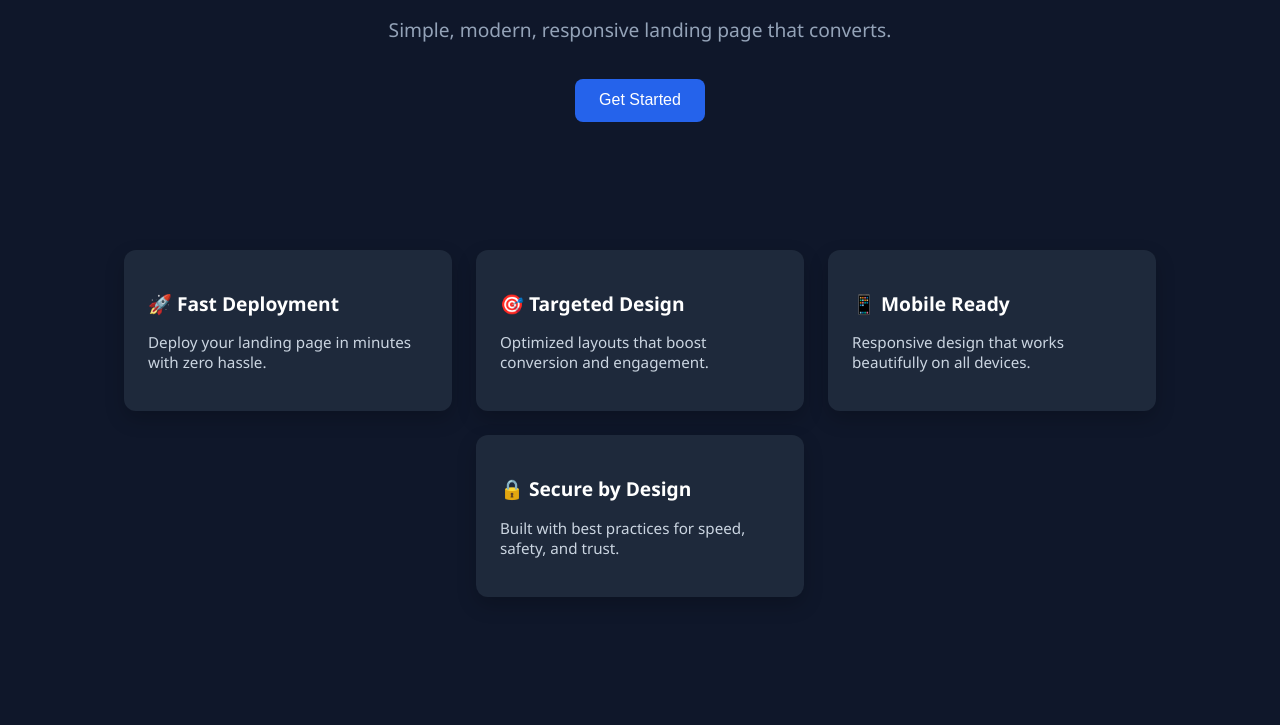
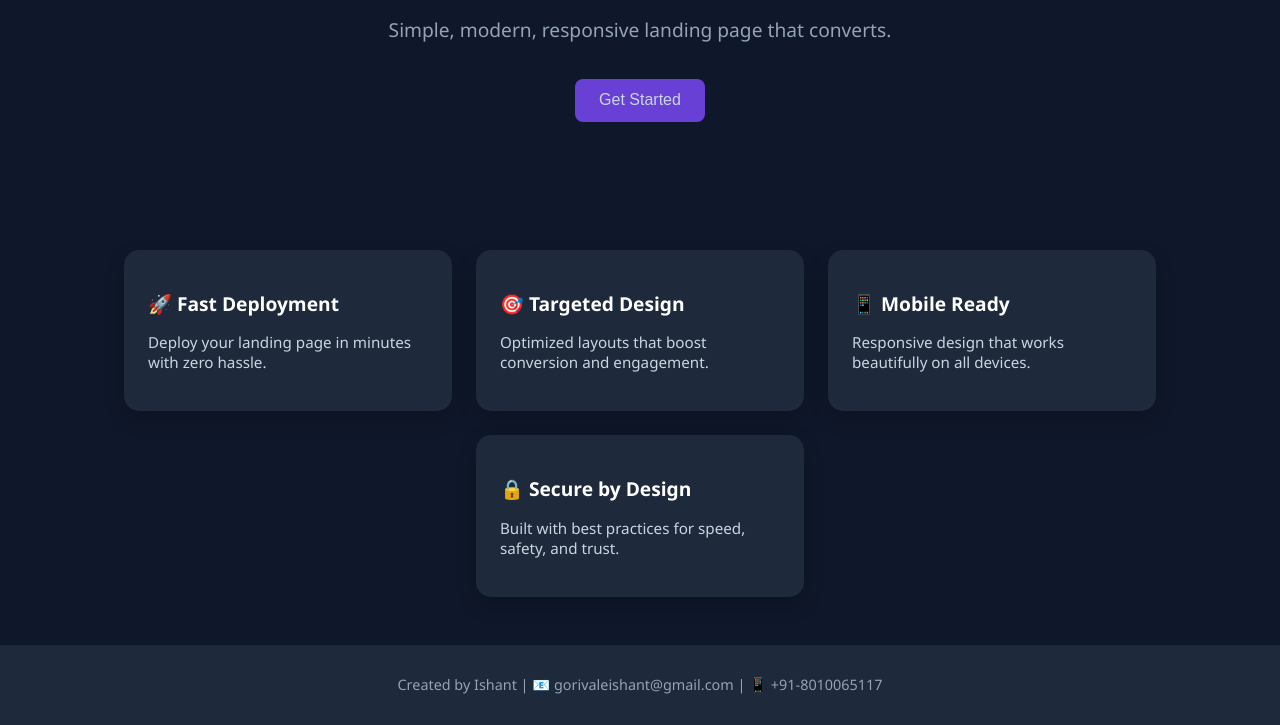
Before and after one commit to ishant-44/snippet-01, a plain HTML site: page index.html in a window 1280 px wide. Shown: the part 171-896 px from the top of the page. Before the commit the page ends 816 px from the top, so only its background shows below. Drawn offline with Linux system fonts and the light colour scheme.

Commit message:
footer added

```diff
--- a/index.html
+++ b/index.html
@@ -12,7 +12,8 @@
   <section class="hero">
     <h1>Launch Your Startup with Confidence 🚀</h1>
     <p>Simple, modern, responsive landing page that converts.</p>
-    <button>Get Started</button>
+    <button><a href="menu.html" class="btn">Get Started</a></button>
+
   </section>
 
   <!-- Features Section -->
@@ -32,8 +33,13 @@
     <div class="feature-card">
       <h2>🔒 Secure by Design</h2>
       <p>Built with best practices for speed, safety, and trust.</p>
+
     </div>
   </section>
+  <footer class="footer">
+    <p>Created by Ishant | 📧 gorivaleishant@gmail.com | 📱 +91-8010065117</p>
+  </footer>
+
 
 </body>
 </html>
--- a/style.css
+++ b/style.css
@@ -25,7 +25,7 @@ body {
 
 /* Button Styling */
 button {
-  background: #2563eb;
+  background: #6840d5;
   color: white;
   padding: 0.8rem 1.5rem;
   font-size: 1rem;
@@ -35,6 +35,10 @@ button {
   cursor: pointer;
   transition: 0.2s ease;
 }
+ a{
+  text-decoration: none;
+  color: #cbd5e1;
+ }
 
 button:hover {
   background: #1e40af;
@@ -52,7 +56,7 @@ button:hover {
 .feature-card {
   background: #1e293b;
   padding: 1.5rem;
-  border-radius: 12px;
+  border-radius: 15px;
   width: 280px;
   box-shadow: 0 8px 20px rgba(0, 0, 0, 0.2);
   text-align: left;
@@ -67,3 +71,11 @@ button:hover {
   color: #cbd5e1;
   font-size: 0.95rem;
 }
+
+.footer {
+  background: #1e293b;
+  padding: 1rem;
+  text-align: center;
+  font-size: 0.9rem;
+  color: #94a3b8;
+}
```
Also changed, not shown: menu.html (added, +31 -0 lines).
